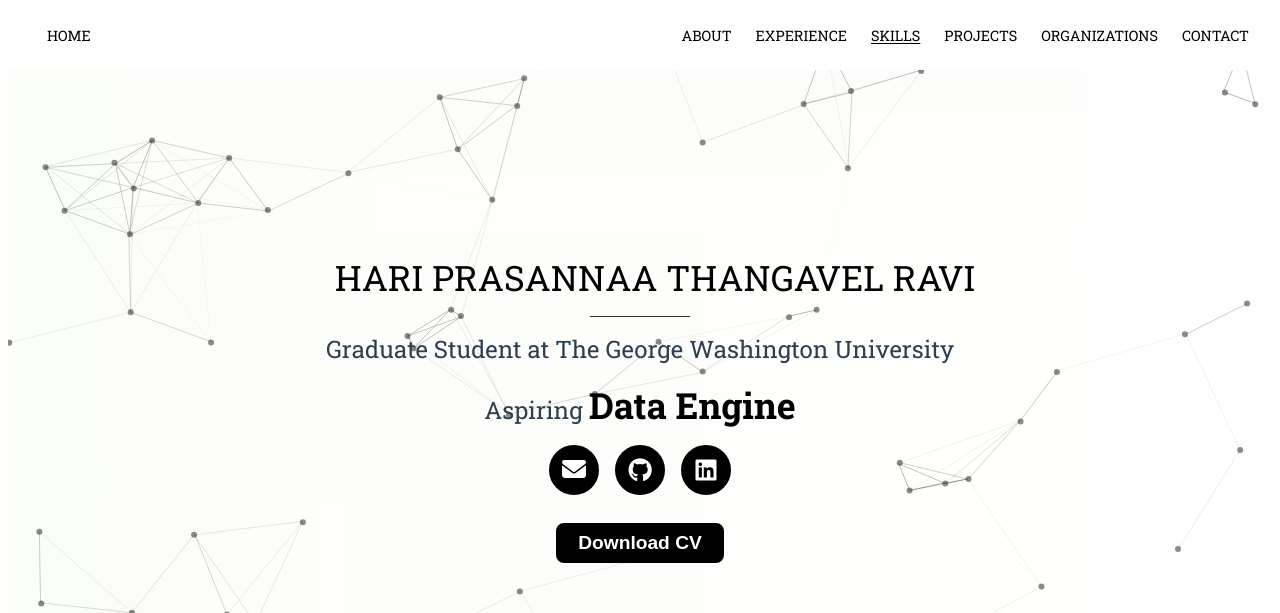
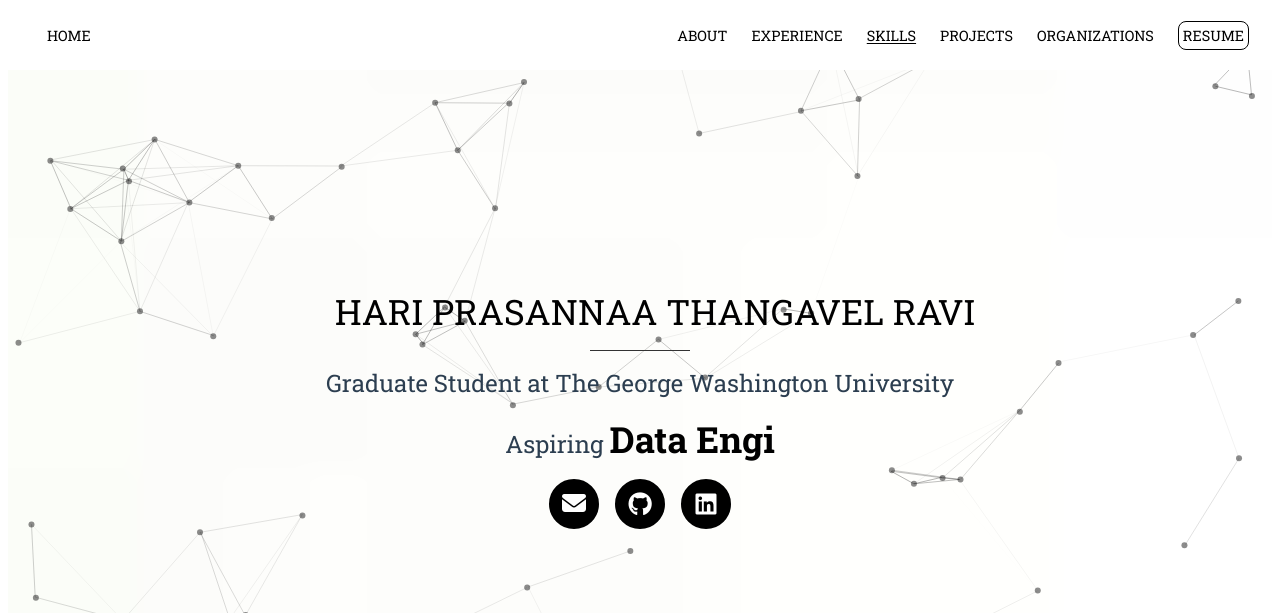
Before and after one commit to hariravi-ds/portfolio_hari, a Vue app: page / in a window 1280 px wide. Shown: the top 613 px of the page. Built offline with nearby package versions, Linux system fonts and the light colour scheme.

Commit message:
basic changes

```diff
--- a/public/index.html
+++ b/public/index.html
@@ -17,8 +17,8 @@
     <meta property="og:type" content="website">
 
     <!-- Favicon -->
-    <link rel="icon" href="<%= BASE_URL %>favicon.ico">
-</head>
+    <link rel="icon" type="image/jpeg" href="/favicon.jpeg" />
+  </head>
   <body>
     <noscript>
       <strong>We're sorry but <%= htmlWebpackPlugin.options.title %> doesn't work properly without JavaScript enabled. Please enable it to continue.</strong>
--- a/src/components/About.vue
+++ b/src/components/About.vue
@@ -204,8 +204,8 @@ export default {
   display: none;
 }
 .project-image {
-  width: 400px;
-  height: 400px;
+  width: 500px;
+  height: 500px;
   object-fit: cover;
   border-radius: 50%;
 }
@@ -217,6 +217,6 @@ export default {
   gap: 16px;
   text-align: left;
   line-height: 1.75;
-  font-size: 16px;
+  font-size: 14px;
 }
 </style>
--- a/src/components/AppHeader.vue
+++ b/src/components/AppHeader.vue
@@ -12,13 +12,19 @@
         v-for="(menu, index) in menu_list"
         :key="index"
         @click="scrollFn(menu)"
-        :class="[
-          selectedMenu.toLowerCase() == menu.toLowerCase()
-            ? 'selected'
-            : 'menu-item',
-        ]"
+        :class="{
+          'menu-item': true,
+          selected: selectedMenu.toLowerCase() === menu.toLowerCase(),
+        }"
       >
         {{ menu }}
+      </div>
+      <div
+        class="menu-item"
+        style="border-radius: 8px; border: 1px solid; padding: 4px"
+        @click="downloadResume()"
+      >
+        Resume
       </div>
     </div>
   </div>
@@ -35,7 +41,7 @@ export default {
         "Skills",
         "Projects",
         "Organizations",
-        "Contact",
+        // "Contact",
       ],
       selectedMenu: "home",
     };
@@ -71,6 +77,13 @@ export default {
     },
   },
   methods: {
+    downloadResume() {
+      let resumeFile = "/resume.pdf";
+      const link = document.createElement("a");
+      link.href = resumeFile;
+      link.download = "HariPrasannaa_Resume.pdf";
+      link.click();
+    },
     detectActiveSection() {
       const sections = document.querySelectorAll("div[id]");
       let currentSection = null;
@@ -125,6 +138,9 @@ export default {
   color: black;
   font-size: 14.4px;
   transition: color 0.3s ease;
+  display: flex;
+  justify-content: center;
+  align-items: center;
 }
 .selected {
   color: black;
--- a/src/components/Base.vue
+++ b/src/components/Base.vue
@@ -48,15 +48,6 @@
           >
             <i class="fab fa-linkedin fa-xl"></i>
           </a>
-        </div>
-        <div style="margin-top: 12px">
-          <el-button
-            class="cv-button"
-            color="#000000"
-            size="large"
-            @click="downloadResume()"
-            >Download CV
-          </el-button>
         </div>
       </div>
     </div>
@@ -166,15 +157,6 @@ export default {
     }
     updateRole();
     setInterval(updateRole, 4000);
-  },
-  methods: {
-    downloadResume() {
-      let resumeFile = "/resume.pdf";
-      const link = document.createElement("a");
-      link.href = resumeFile;
-      link.download = "HariPrasannaa_Resume.pdf";
-      link.click();
-    },
   },
 };
 </script>
--- a/src/components/Organisations.vue
+++ b/src/components/Organisations.vue
@@ -49,7 +49,7 @@ export default {
           "George Washington University Student Association": {
             role: "CCAS Graduate Senator",
             timeline: "Aug 2025 - Present",
-            desc: "Represent graduate student interests within CCAS by participating in policy discussions and academic affairs.",
+            desc: "Represent graduate student interests within the Columbian College of Arts and Sciences (CCAS) School by participating in policy discussions and academic affairs.",
           },
           "Data Science for Sustainable Development": {
             role: "Member",
```
Also changed, not shown: public/favicon.jpeg (added).
